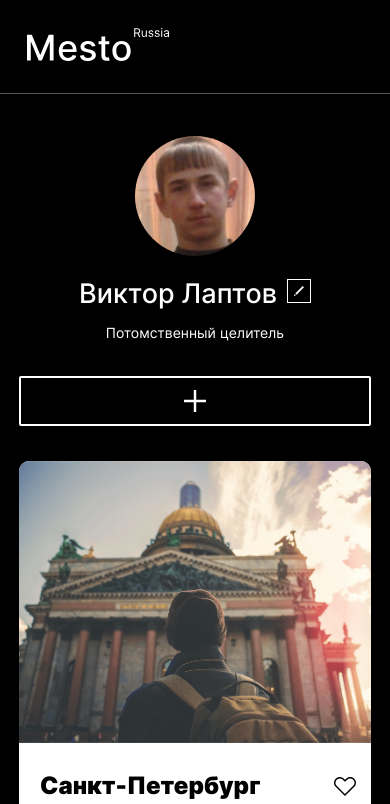
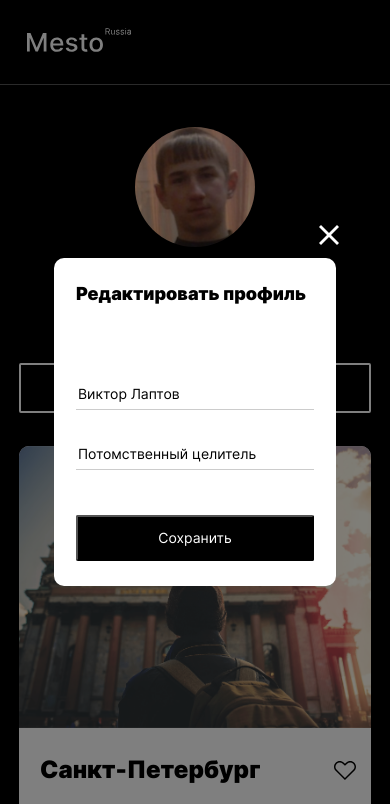
Before and after one commit to BISWAP9/mesto, a plain HTML site: page index.html in a window 390 px wide. Both pictures are taken after a click on the button 298 px from the left and 290 px from the top of the page. Shown: the top 804 px of the page. Drawn offline with Linux system fonts and the light colour scheme.

Commit message:
feat: добавить попап и открытие и закрытие по клику, добавить редактирование имени и работы

```diff
--- a/index.html
+++ b/index.html
@@ -6,6 +6,7 @@
   <meta http-equiv="X-UA-Compatible" content="IE=edge">
   <meta name="viewport" content="width=device-width, initial-scale=1">
   <link rel="stylesheet" href="style.css">
+  <script src="./scripts/index.js" defer></script>
   <title>Mesto</title>
 </head>
 
@@ -31,7 +32,7 @@
       <button class="profile__button-add" type="button"></button>
     </section>
 
-    <section class="elements content__center">
+    <section class="elements content__center" aria-label="фото">
       <article class="element">
         <img src="./images/spb-min.png" alt="Питер" class="element__photo">
         <div class="element__info">
@@ -84,11 +85,11 @@
 
   <section class="popup">
     <div class="popup__container">
-      <button class="popup__button-close"></button>
+      <button class="popup__button-close" type="button"></button>
       <h3 class="popup__title">Редактировать профиль</h3>
       <form class="popup__form" name="popup-form">
-        <input type="text" placeholder="Имя" class="popup__input">
-        <input type="text" placeholder="О себе" class="popup__input">
+        <input type="text" placeholder="Имя" class="popup__input popup__input_value_name">
+        <input type="text" placeholder="О себе" class="popup__input popup__input_value_job">
         <button class="popup__button-save" type="submit">Сохранить</button>
       </form>
     </div>
--- /dev/null
+++ b/scripts/index.js
@@ -0,0 +1,29 @@
+let popup = document.querySelector('.popup');
+let editProfile = document.querySelector('.profile__button-edit');
+let closeProfile = document.querySelector('.popup__button-close');
+let nameProfile = document.querySelector('.profile__title');
+let jobProfile = document.querySelector('.profile__subtitle');
+let formElement = popup.querySelector('.popup__form');
+let nameInput = popup.querySelector('.popup__input_value_name');
+let jobInput = popup.querySelector('.popup__input_value_job');
+
+
+editProfile.addEventListener('click', () => {
+  popup.classList.add('popup_opened');
+  nameInput.value = nameProfile.textContent;
+  jobInput.value = jobProfile.textContent;
+});
+
+function formHide () {
+  popup.classList.remove('popup_opened');
+}
+
+function handleFormSubmit (evt) {
+  evt.preventDefault();
+  nameProfile.textContent = nameInput.value;
+  jobProfile.textContent = jobInput.value;
+  formHide();
+}
+
+closeProfile.addEventListener('click', formHide);
+formElement.addEventListener('submit', handleFormSubmit);
--- a/style.css
+++ b/style.css
@@ -47,6 +47,8 @@
   .header__logo {
     margin-left: 27px;
     margin-bottom: 31.6px;
+    width: 103.74px;
+    height: 24.4px;
   }
 }
 .profile {
@@ -81,10 +83,12 @@
 }
 .profile__info-column {
   margin-left: 30px;
+  max-width: 440px;
 }
 @media (max-width: 1023px) {
   .profile__info-column {
     margin: 0 auto;
+    max-width: 280px;
   }
 }
 .profile__info-user {
@@ -113,7 +117,7 @@
   font-weight: 400;
   font-size: 18px;
   line-height: 1.22;
-  margin: 16px 0 25px;
+  margin: 10px 0 25px;
   text-overflow: ellipsis;
   white-space: nowrap;
   overflow: hidden;
@@ -124,7 +128,7 @@
     line-height: 1.21;
     text-align: center;
     margin-top: 14px;
-    margin-bottom: 0;
+    margin-bottom: 30px;
   }
 }
 .profile__button-edit {
@@ -138,6 +142,12 @@
   min-width: 24px;
   height: 24px;
 }
+@media (max-width: 760px) {
+  .profile__button-edit {
+    min-width: 18px;
+    height: 18px;
+  }
+}
 .profile__button-add {
   width: 150px;
   height: 50px;
@@ -147,7 +157,7 @@
   background-position: center;
   background-color: transparent;
   background-repeat: no-repeat;
-  margin: 35px 0;
+  margin: auto 0;
 }
 @media (max-width: 1023px) {
   .profile__button-add {
@@ -157,13 +167,14 @@
 .elements {
   display: grid;
   grid-template-columns: repeat(auto-fit, minmax(282px, 1fr));
-  margin-top: 50px;
+  margin-top: 40px;
   row-gap: 20px;
   column-gap: 17px;
 }
 @media (max-width: 1023px) {
   .elements {
-    margin-top: 0;
+    margin-top: 33px;
+    row-gap: 10px;
   }
 }
 .element {
@@ -203,7 +214,7 @@
 }
 .footer {
   display: flex;
-  margin-top: 66px;
+  margin-top: 55px;
   margin-bottom: 60px;
 }
 @media (max-width: 1023px) {
@@ -219,7 +230,12 @@
   line-height: 1.22;
   margin: 0;
 }
-
+@media (max-width: 760px) {
+  .footer__copyright {
+    font-size: 14px;
+    line-height: 1.21;
+  }
+}
 .popup {
   width: 100%;
   height: 100%;
@@ -238,7 +254,7 @@
   background-color: #fff;
   padding: 34px 36px 37px;
   border-radius: 10px;
-  max-width: 430px;
+  width: 430px;
   min-height: 330px;
   position: relative;
   box-sizing: border-box;
@@ -260,8 +276,8 @@
   background-size: cover;
   background-position: center;
   background-repeat: no-repeat;
-  right: -10%;
-  top: -14%;
+  right: -9%;
+  top: -12%;
 }
 @media (max-width: 1023px) {
   .popup__button-close {
@@ -277,7 +293,7 @@
   font-weight: 900;
   font-size: 24px;
   line-height: 1.21;
-  margin: 0 0 54px;
+  margin: 0 0 40px;
 }
 @media (max-width: 1023px) {
   .popup__title {
```
